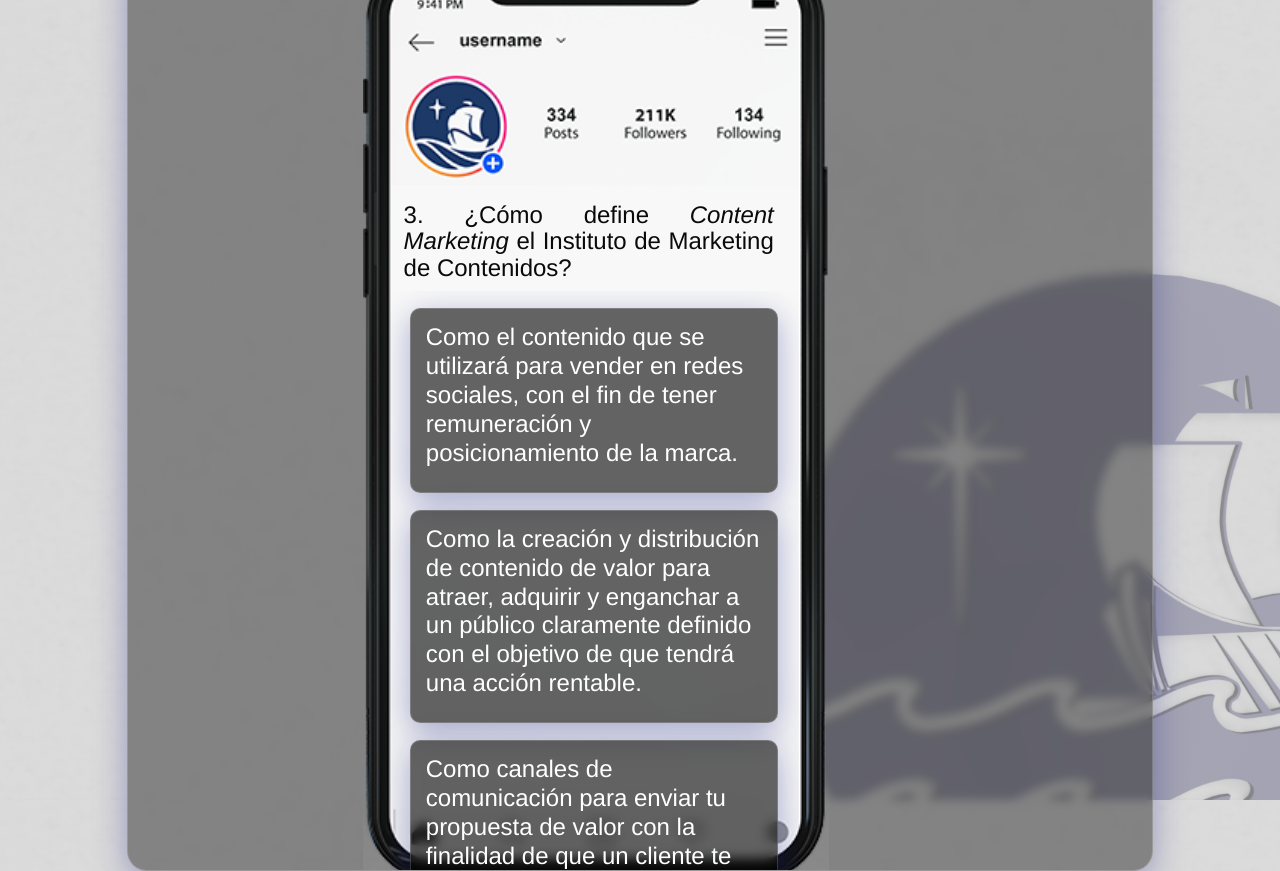
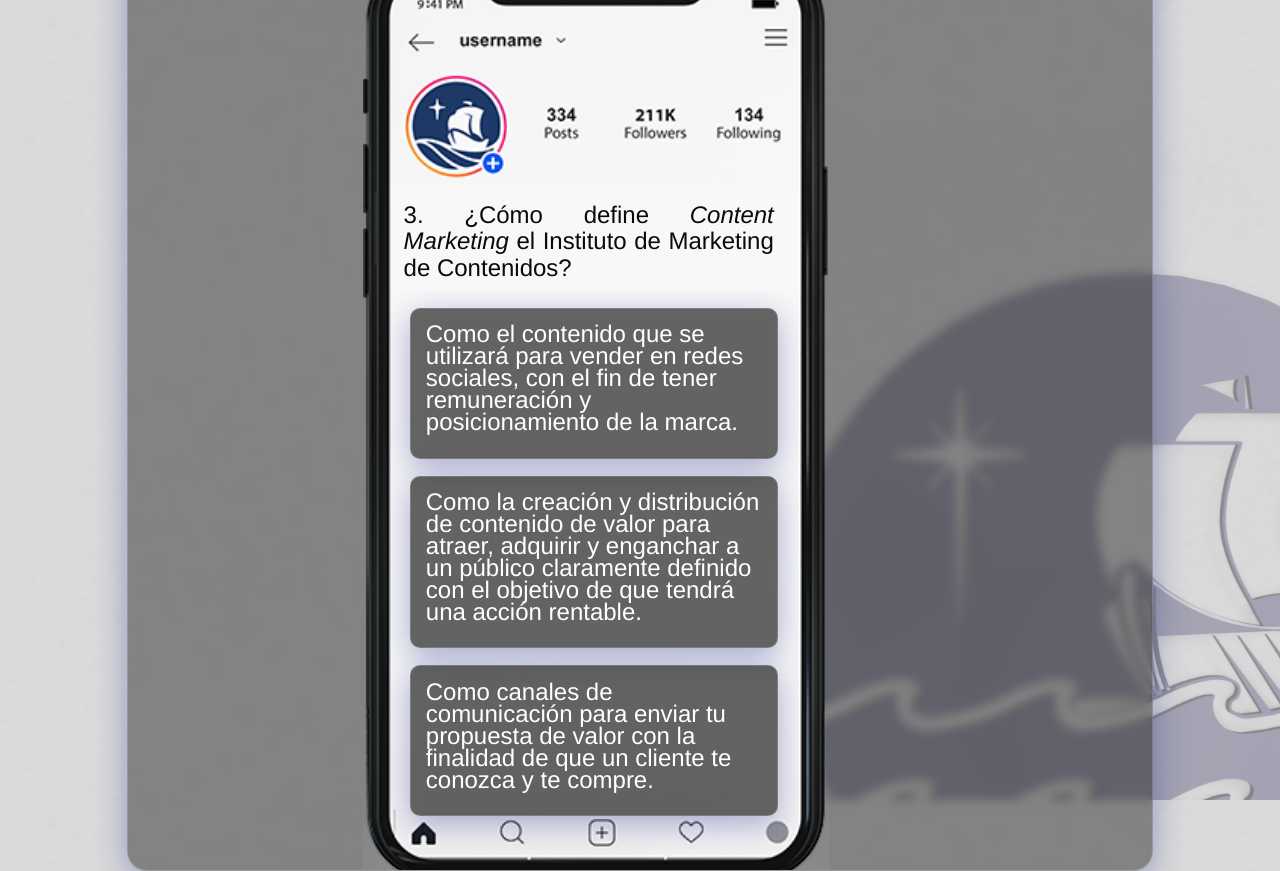
Before and after one commit to Davidtt083/ev-final-2, a plain HTML site: page pregunta-3.html in a window 1280 px wide. Drawn offline with nearby package versions, Linux system fonts and the light colour scheme; no server answers.

Commit message:
Update pregunta-3.html

```diff
--- a/pregunta-3.html
+++ b/pregunta-3.html
@@ -40,22 +40,22 @@
       </div>
 
       <div class="uppertaskarea">
-        <div class="taskarea">
+        <div class="taskarea" style="line-height : 22px;">
 
-          <div class="tasks" id="mal">
+          <div class="tasks" id="mal" style="line-height : 22px;">
             <p>Como el contenido que se utilizará para vender en redes sociales, con el fin de tener remuneración y
               posicionamiento de la marca.</p>
 
           </div>
 
-          <div class="tasks" id="bien">
+          <div class="tasks" id="bien" style="line-height : 22px;">
             <p>Como la creación y distribución de contenido de valor para atraer, adquirir y enganchar a un público
               claramente definido con el objetivo de que tendrá una acción rentable.
             </p>
 
           </div>
 
-          <div class="tasks" id="mal2">
+          <div class="tasks" id="mal2" style="line-height : 22px;">
             <p>Como canales de comunicación para enviar tu propuesta de valor con la finalidad de que un cliente te
               conozca y te compre. </p>
 
```
